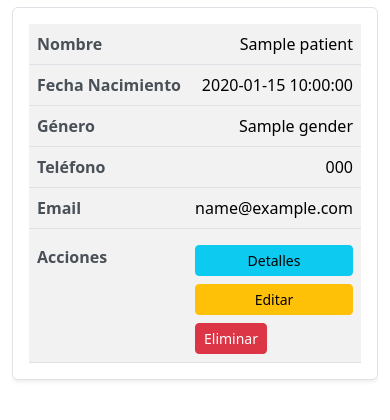
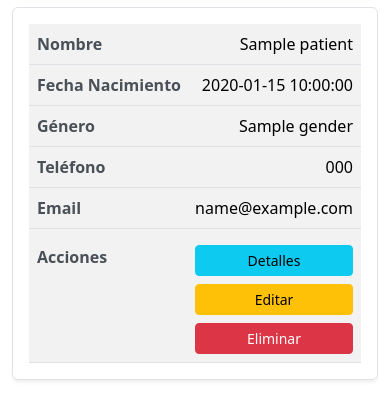
Before and after one commit to Exodo77/consultorio-gemas, a Flask app: page / in a window 390 px wide. Shown: the part 238-658 px from the top of the page. Run offline with Flask 3, Linux system fonts and the light colour scheme; a database or web service that is not in the repository returns one stand-in record (values such as "Sample title"); some libraries are stand-ins or nearby versions.

Commit message:
fix: Ensure delete button has full width on mobile responsive view

```diff
--- a/static/style.css
+++ b/static/style.css
@@ -44,4 +44,14 @@
         padding-top: 1rem; /* Más espacio para los botones */
         text-align: left; /* Alinea los botones a la izquierda */
     }
+
+    /* NUEVAS REGLAS PARA EL FORMULARIO Y BOTÓN ELIMINAR EN MÓVIL */
+    .table.table-responsive-cards td form {
+        display: block; /* Fuerza al formulario a ser un bloque */
+        width: 100%; /* Hace que el formulario ocupe todo el ancho */
+    }
+
+    .table.table-responsive-cards td form .btn {
+        width: 100%; /* Asegura que el botón dentro del formulario también ocupe todo el ancho */
+    }
 }
```
